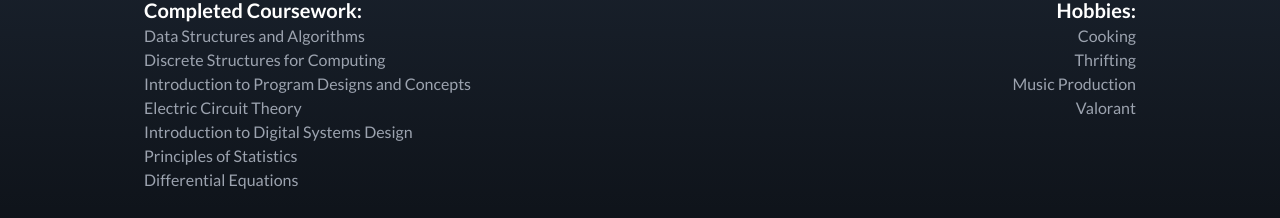
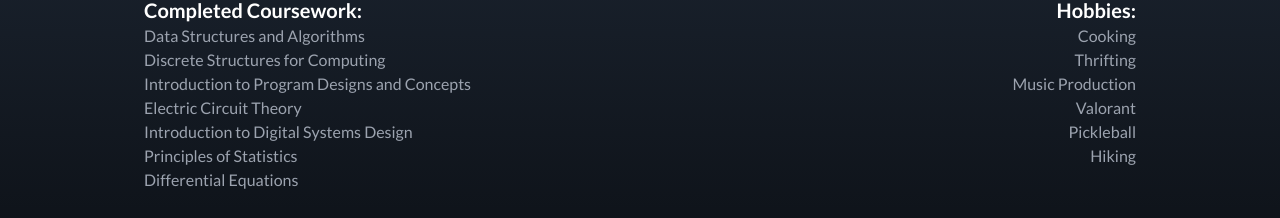
Before and after one commit to caden-miller/caden-miller.github.io, a React (Create React App) app: page / in a window 1280 px wide. Shown: the part 2600-2818 px from the top of the page. Built offline with nearby package versions, Linux system fonts and the light colour scheme; the HTML template or start-up script is replaced by a standard one; a web font is replaced by a local one.

Commit message:
added pickleball and hiking as hobbies

```diff
--- a/src/components/About.jsx
+++ b/src/components/About.jsx
@@ -50,6 +50,14 @@ const About = () => {
       id: 4,
       hobby: "valorant",
     },
+    {
+      id: 5,
+      hobby: "pickleball",
+    },
+    {
+      id: 6,
+      hobby: "hiking",
+    },
   ]
 
   return (
```
